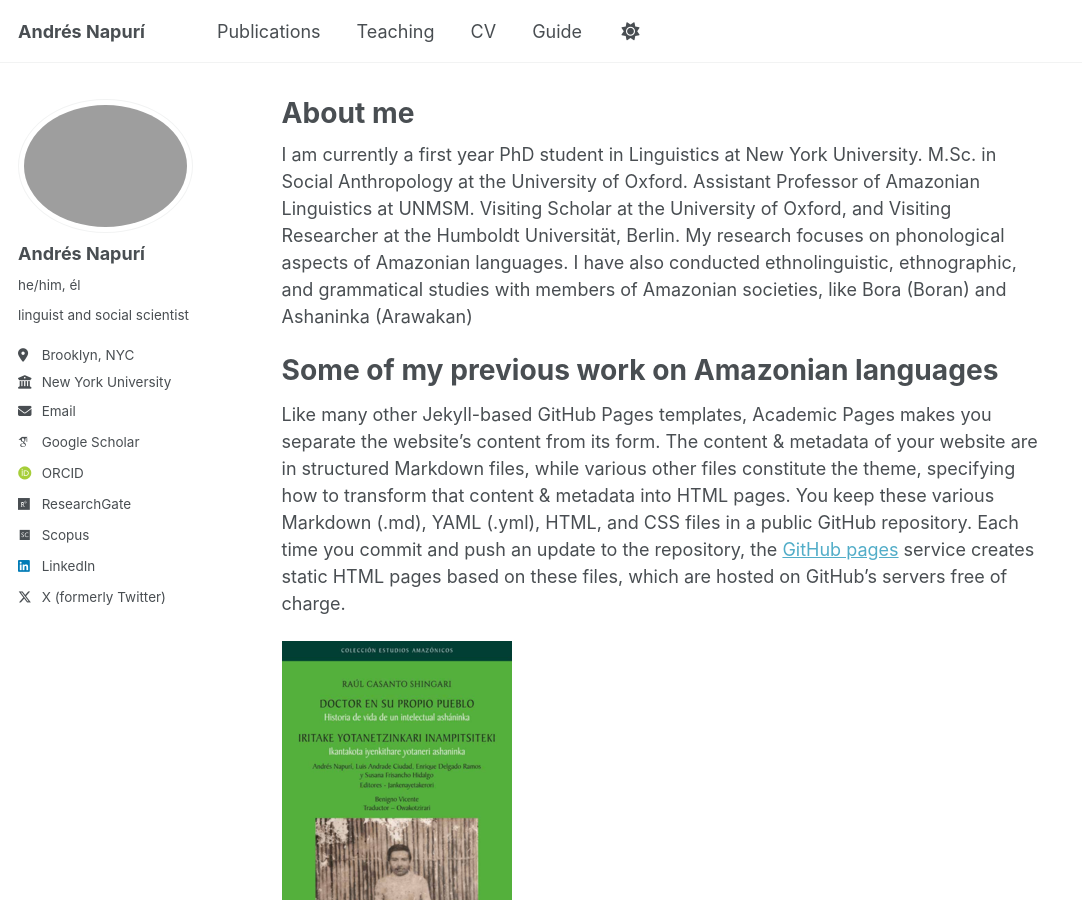
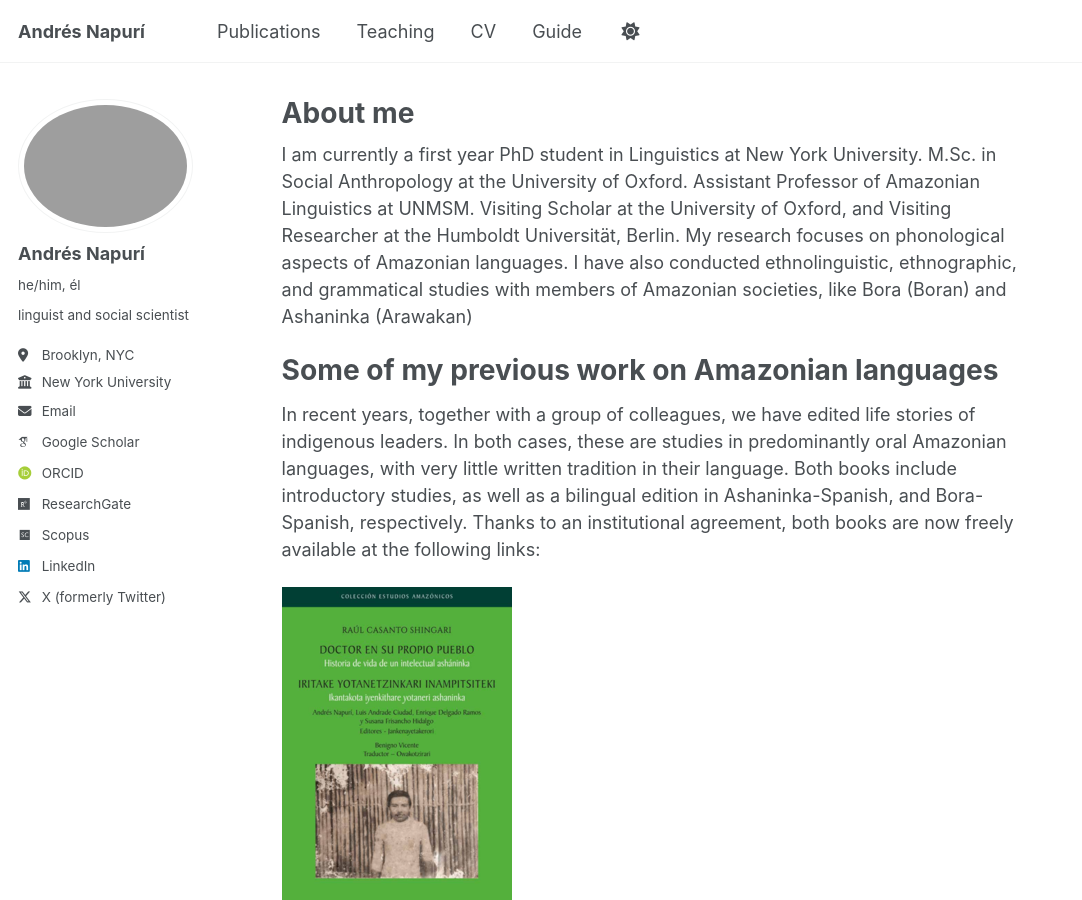
Before and after one commit to andresnapuri/andresnapuri.github.io, a Jekyll site: the page built from _pages/about.md, in a window 1280 px wide and 900 px high. Shown: the whole window, without its empty margins (0-1082 px from the left). Built offline with Jekyll 4.4.1, drawn with Linux system fonts in a browser that asks for light colours; some web fonts are replaced; a script that is not in the unit is left out.

Commit message:
Update about.md

```diff
--- a/_pages/about.md
+++ b/_pages/about.md
@@ -11,7 +11,7 @@ I am currently a first year PhD student in Linguistics at New York University. M
 
 Some of my previous work on Amazonian languages
 ======
-Like many other Jekyll-based GitHub Pages templates, Academic Pages makes you separate the website's content from its form. The content & metadata of your website are in structured Markdown files, while various other files constitute the theme, specifying how to transform that content & metadata into HTML pages. You keep these various Markdown (.md), YAML (.yml), HTML, and CSS files in a public GitHub repository. Each time you commit and push an update to the repository, the [GitHub pages](https://pages.github.com/) service creates static HTML pages based on these files, which are hosted on GitHub's servers free of charge.
+In recent years, together with a group of colleagues, we have edited life stories of indigenous leaders. In both cases, these are studies in predominantly oral Amazonian languages, with very little written tradition in their language. Both books include introductory studies, as well as a bilingual edition in Ashaninka-Spanish, and Bora-Spanish, respectively. Thanks to an institutional agreement, both books are now freely available at the following links:
 
 [![imageh alt](https://github.com/andresnapuri/andresnapuri.github.io/blob/198355fafd2f7422339d9d4706f7a75a3b3e2ac8/images/Casanto.png)](https://doi.org/10.18800/978-612-317-804-8)
 
```
